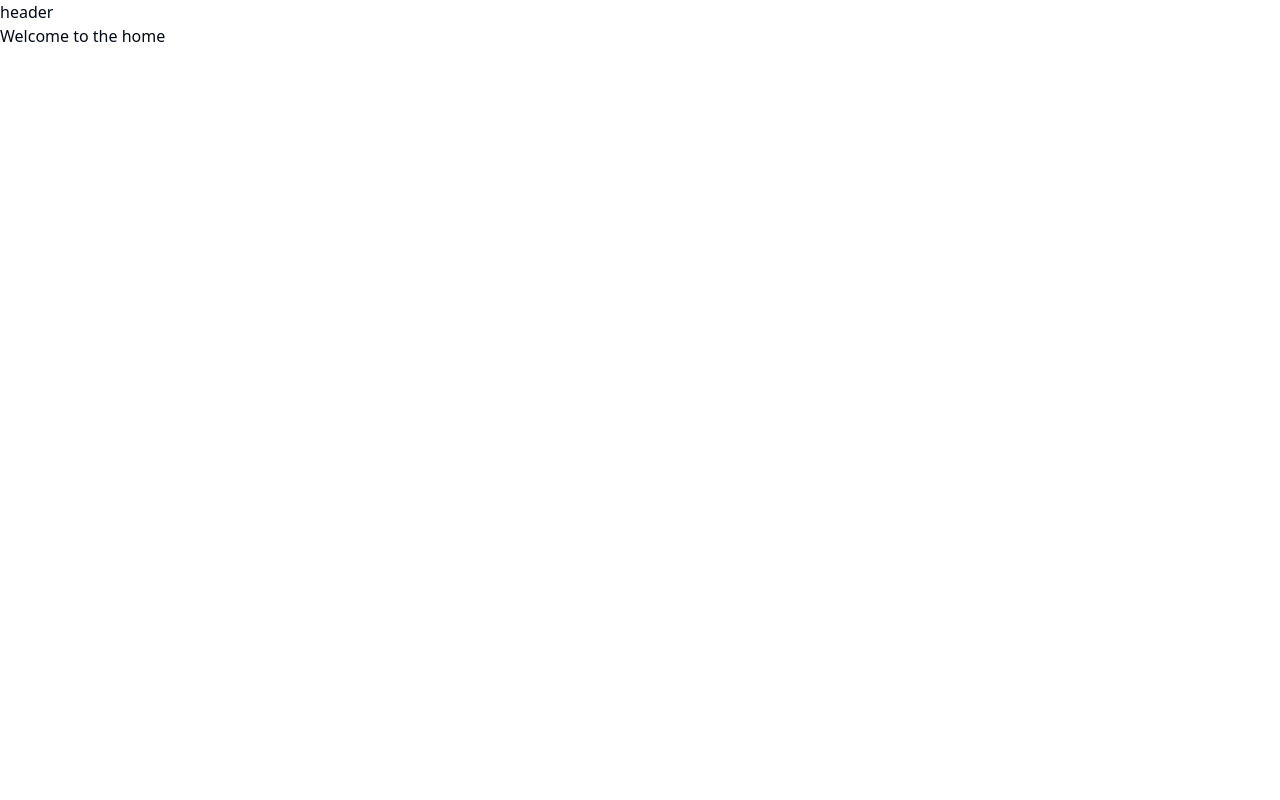
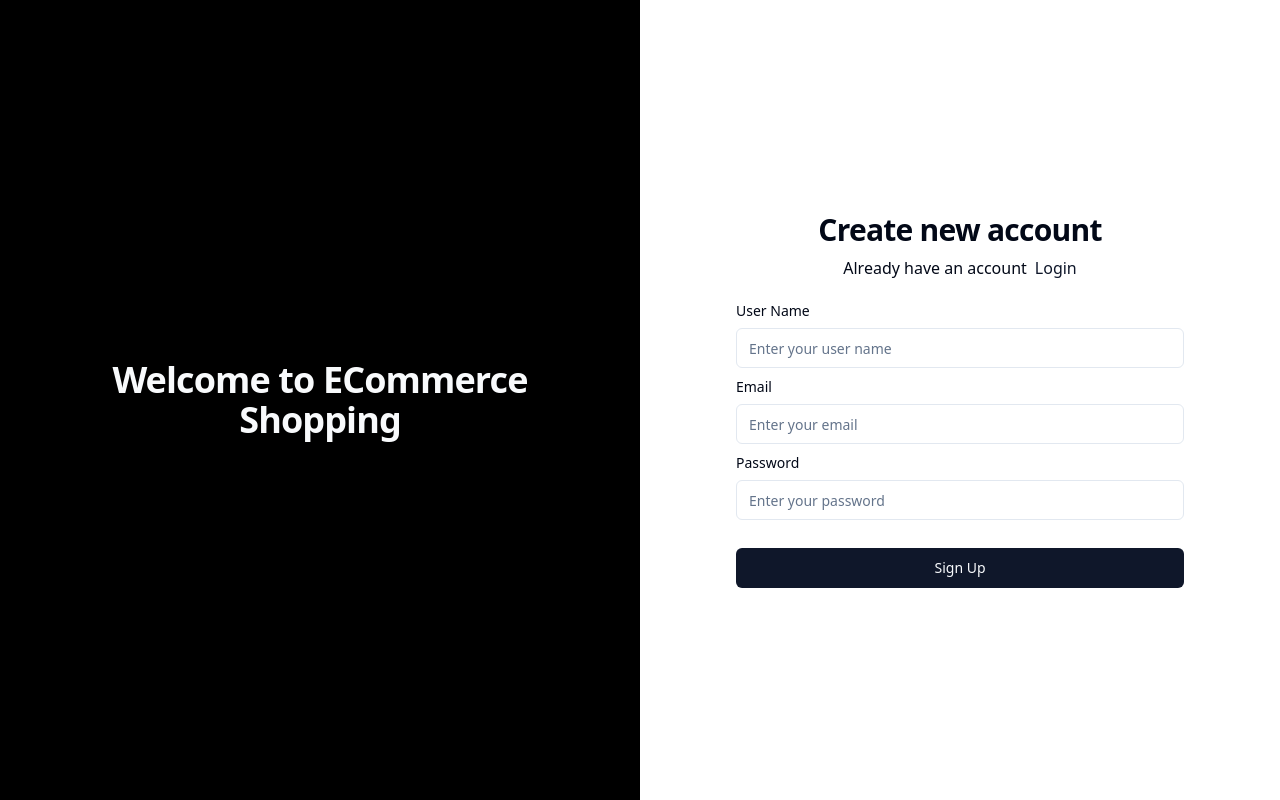
Before and after one commit to NaveedAfraz/E-Commerce, a React (Vite) app in the folder frontend/: page /auth/register in a window 1280 px wide. Before the commit this address led to /shopping/home. Built offline with nearby package versions, Linux system fonts and the light colour scheme; the HTML template or start-up script is replaced by a standard one.

Commit message:
Added Changes

```diff
--- a/frontend/src/components/common/authCheck.jsx
+++ b/frontend/src/components/common/authCheck.jsx
@@ -18,10 +18,12 @@ export default function AuthCheck({ isAuth, user, children }) {
     ) {
       navigate("/auth/register");
     }
-
+    if(!isAuth && location.pathname == "/") {
+      navigate("/auth/login");
+    }
     if (
       (isAuth && location.pathname.includes("login")) ||
-      location.pathname.includes("register")
+      location.pathname.includes("register") && isAuth
     ) {
       if (user?.role === "admin") {
         navigate("/admin/dashboard");
--- a/frontend/src/components/common/commonForm.jsx
+++ b/frontend/src/components/common/commonForm.jsx
@@ -18,7 +18,8 @@ export const CommonForm = ({
   buttonText,
 }) => {
   const renderComponentType = (formComponentDetail) => {
-    const value = formData[formComponentDetail.value];
+    console.log(formComponentDetail);
+    const value = formData[formComponentDetail.name] || "";
     switch (formComponentDetail.componentType) {
       case "input": {
         return (
@@ -58,7 +59,7 @@ export const CommonForm = ({
           })}
           <Button type="submit" className="w-full mt-4">
             {buttonText}
-          </Button>{" "}
+          </Button>
         </div>
       </form>
     </div>
--- a/frontend/src/config/config.js
+++ b/frontend/src/config/config.js
@@ -21,3 +21,27 @@ export const registerFormControls = [
     type: "password",
   },
 ];
+
+export const LoginFormControls = [
+  {
+    name: "userName",
+    label: "User Name",
+    placeholder: "Enter your user name",
+    componentType: "input",
+    type: "text",
+  },
+  {
+    name: "email",
+    label: "Email",
+    placeholder: "Enter your email",
+    componentType: "input",
+    type: "email",
+  },
+  {
+    name: "password",
+    label: "Password",
+    placeholder: "Enter your password",
+    componentType: "input",
+    type: "password",
+  },
+];
--- a/frontend/src/pages/auth/login.jsx
+++ b/frontend/src/pages/auth/login.jsx
@@ -1,5 +1,5 @@
 import { CommonForm } from "@/components/common/commonForm";
-import { registerFormControls } from "@/config/config";
+import { LoginFormControls, registerFormControls } from "@/config/config";
 import React, { useState } from "react";
 import { use } from "react";
 import { Link } from "react-router-dom";
@@ -21,20 +21,20 @@ function login() {
     <div className="mx-auto w-full max-w-md space-y-6">
       <div className="text-center">
         <h1 className="text-3xl font-bold tracking-tight text-foreground">
-          Create new account
+         Log into Your Account
         </h1>
         <p className="mt-2">
-          Already have an account
+          dont have an account
           <Link
             className="font-medium ml-2 text-primary hover:underline"
-            to="/auth/login"
+            to="/auth/register"
           >
-            Login
+            Register
           </Link>
         </p>
       </div>
       <CommonForm
-        formComponentDetails={registerFormControls}
+        formComponentDetails={LoginFormControls}
         buttonText={"Sign In"}
         formData={formData}
         setFormData={setFormData}
--- a/frontend/src/pages/auth/register.jsx
+++ b/frontend/src/pages/auth/register.jsx
@@ -1,7 +1,42 @@
-import React from 'react'
+import { CommonForm } from "@/components/common/commonForm";
+import { registerFormControls } from "@/config/config";
+import React, { useState } from "react";
+import { Link } from "react-router-dom";
 
 export default function Register() {
+  const intialState = {
+    userName: "",
+    email: "",
+    password: "",
+  };
+  const [formData, setFormData] = useState(intialState);
+  const onSubmit = (e) => {
+    e.preventDefault();
+    console.log(formData);
+  };
   return (
-    <div>R</div>
-  )
+    <div className="mx-auto w-full max-w-md space-y-6">
+      <div className="text-center">
+        <h1 className="text-3xl font-bold tracking-tight text-foreground">
+          Create new account
+        </h1>
+        <p className="mt-2">
+          Already have an account
+          <Link
+            className="font-medium ml-2 text-primary hover:underline"
+            to="/auth/login"
+          >
+            Login
+          </Link>
+        </p>
+      </div>
+      <CommonForm
+        formComponentDetails={registerFormControls}
+        buttonText={"Sign Up"}
+        formData={formData}
+        setFormData={setFormData}
+        onSubmit={onSubmit}
+      />
+    </div>
+  );
 }
```
Also changed, not shown: frontend/src/App.jsx (+10 -0 lines), 1 other file (tests, documents, lock files or other folders).
